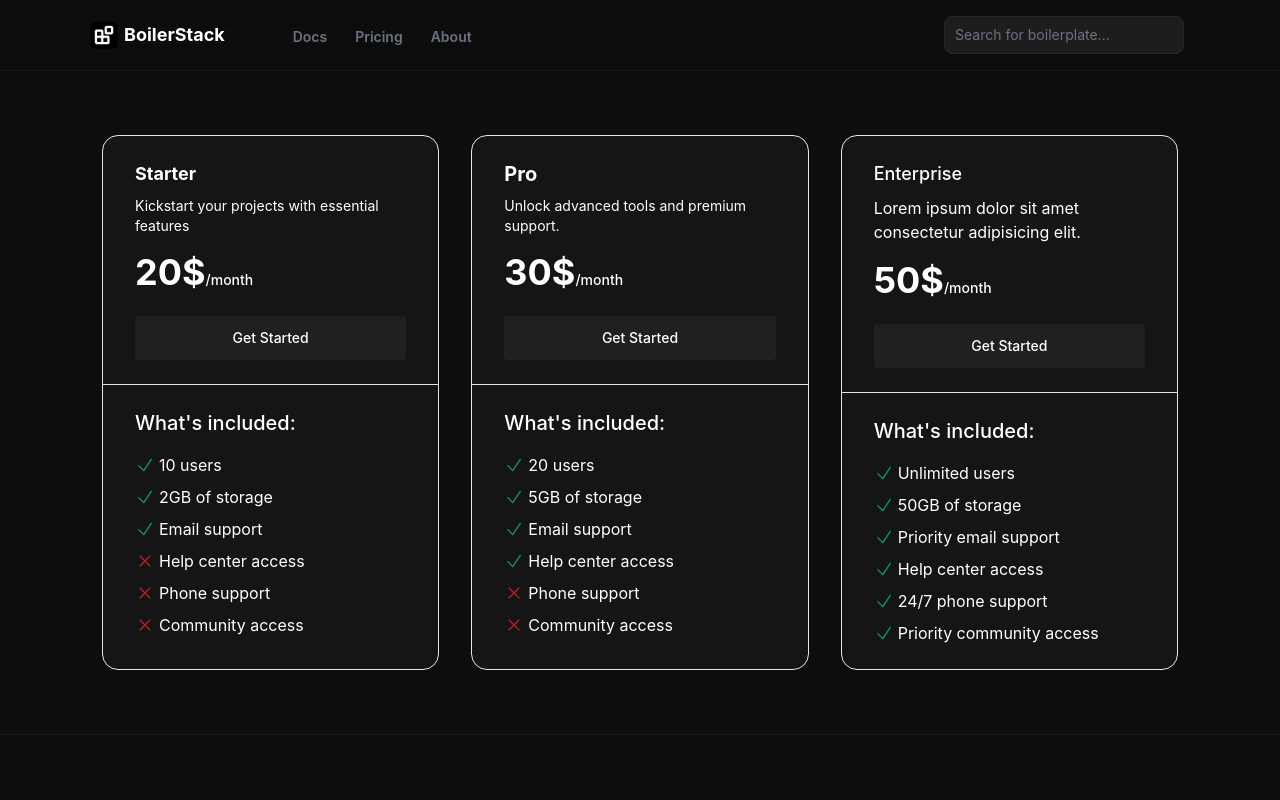
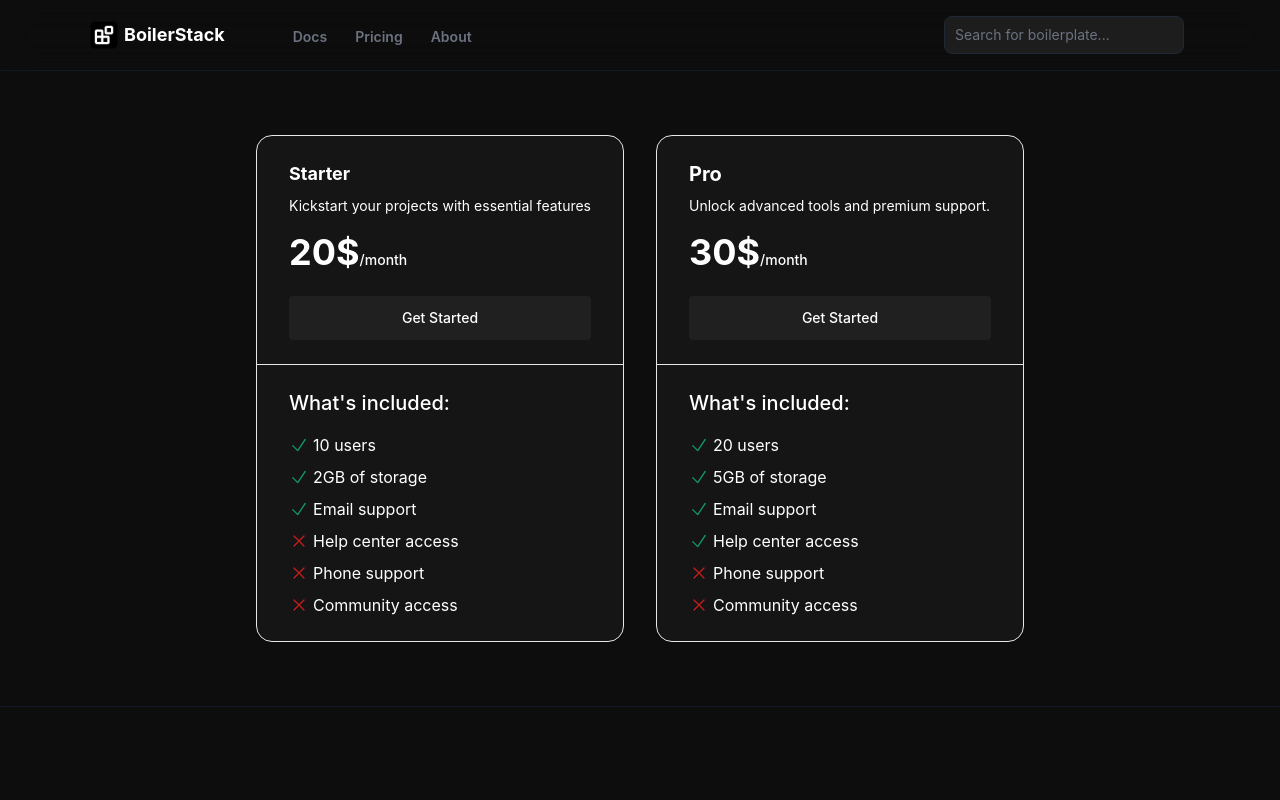
Before and after one commit to yashmandi/boilerstack, a React (Vite) app: page /pricing in a window 1280 px wide. Shown: the top 800 px of the page. Built offline with nearby package versions, Linux system fonts and the light colour scheme; a web font is replaced by a local one.

Commit message:
pricing page ui enhance

```diff
--- a/src/pages/Pricing.jsx
+++ b/src/pages/Pricing.jsx
@@ -9,7 +9,7 @@ const Pricing = () => {
 
       <main className="flex-grow flex items-center justify-center bg-[#0d0d0d]">
         <div className="max-w-screen-xl px-4 py-8 pl-1 sm:px-6 sm:py-12 lg:px-8 lg:py-16">
-          <div className="grid grid-cols-1 gap-4 sm:grid-cols-2 sm:items-stretch md:grid-cols-3 md:gap-8">
+          <div className="grid grid-cols-2 gap-4 sm:grid-cols-2 sm:items-stretch md:grid-cols-2 md:gap-8">
             {/* Starter Plan */}
             <div className="divide-y divide-gray-200 rounded-2xl border border-gray-200 shadow-sm bg-[#151515]">
               <div className="p-6 sm:px-8">
@@ -279,7 +279,7 @@ const Pricing = () => {
             </div>
 
             {/* Enterprise Plan */}
-            <div className="divide-y divide-gray-200 rounded-2xl border border-gray-200 shadow-sm bg-[#151515]">
+            {/* <div className="divide-y divide-gray-200 rounded-2xl border border-gray-200 shadow-sm bg-[#151515]">
               <div className="p-6 sm:px-8">
                 <h2 className="text-lg font-medium text-white">
                   Enterprise
@@ -412,7 +412,7 @@ const Pricing = () => {
                   </li>
                 </ul>
               </div>
-            </div>
+            </div> */}
           </div>
         </div>
       </main>
```
